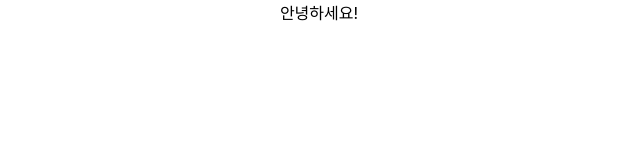
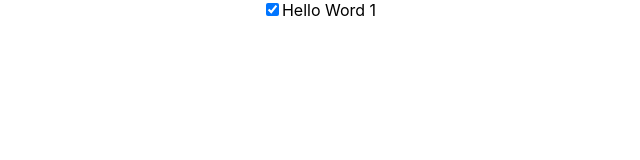
Before and after one commit to ChoiSeoY/todo-react-app, a React (Create React App) app: page / in a window 1280 px wide. Shown: the top 160 px of the page, without its empty margins (321-961 px from the left). Built offline with nearby package versions, Linux system fonts and the light colour scheme.

Commit message:
Props, state 사용하기

```diff
--- a/src/App.js
+++ b/src/App.js
@@ -1,12 +1,18 @@
 import React from 'react';
-import Hello from './Hello';
+import Todo from './Todo';
 import './App.css';
 
 class App extends React.Component{
+  constructor(props){    //매개변수 props 생성자
+      super(props)    //매개변수 pros 초기화
+      this.state = {    // item에 item.title, item.done 매개변수 이름과 값 할당
+        item :{id:0, title: "Hello Word 1", done:true},
+      };
+  }
   render(){
-    return(
+    return(    // 매개변수 item에 변수명/값을 전달
       <div className = "App">
-        <Hello />
+        <Todo item = {this.state.item}/>
       </div>
     );
   }
--- /dev/null
+++ b/src/Todo.js
@@ -0,0 +1,25 @@
+import React from 'react';
+
+class Todo extends React.Component{
+    constructor(props){
+        super(props);
+        this.state = {item: props.item};    // 매개변수 item의 변수/값을 item에 대입
+    }
+
+    render(){
+        return (
+            <div className = "Todo">
+                <input
+                    type = "checkbox"
+                    id = {this.state.item.id}    // item.id 값으로 렌더링하란 의미
+                    name = {this.state.item.id}
+                    checked = {this.state.item.done}    // item.done 값으로 렌더링하란 의미
+                />
+                <label for = {this.state.item.id}>{this.state.item.title}</label>
+
+            </div>
+        );
+    }
+}
+
+export default Todo;
```
